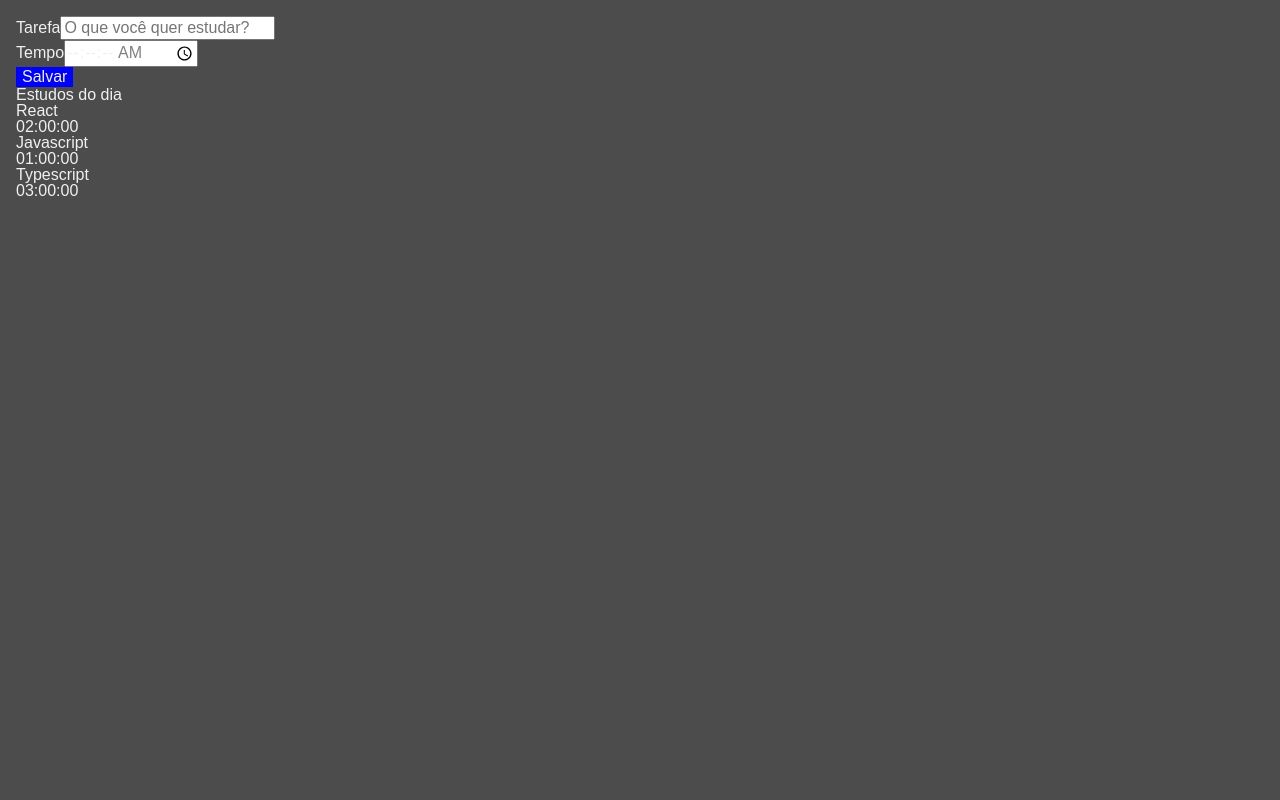
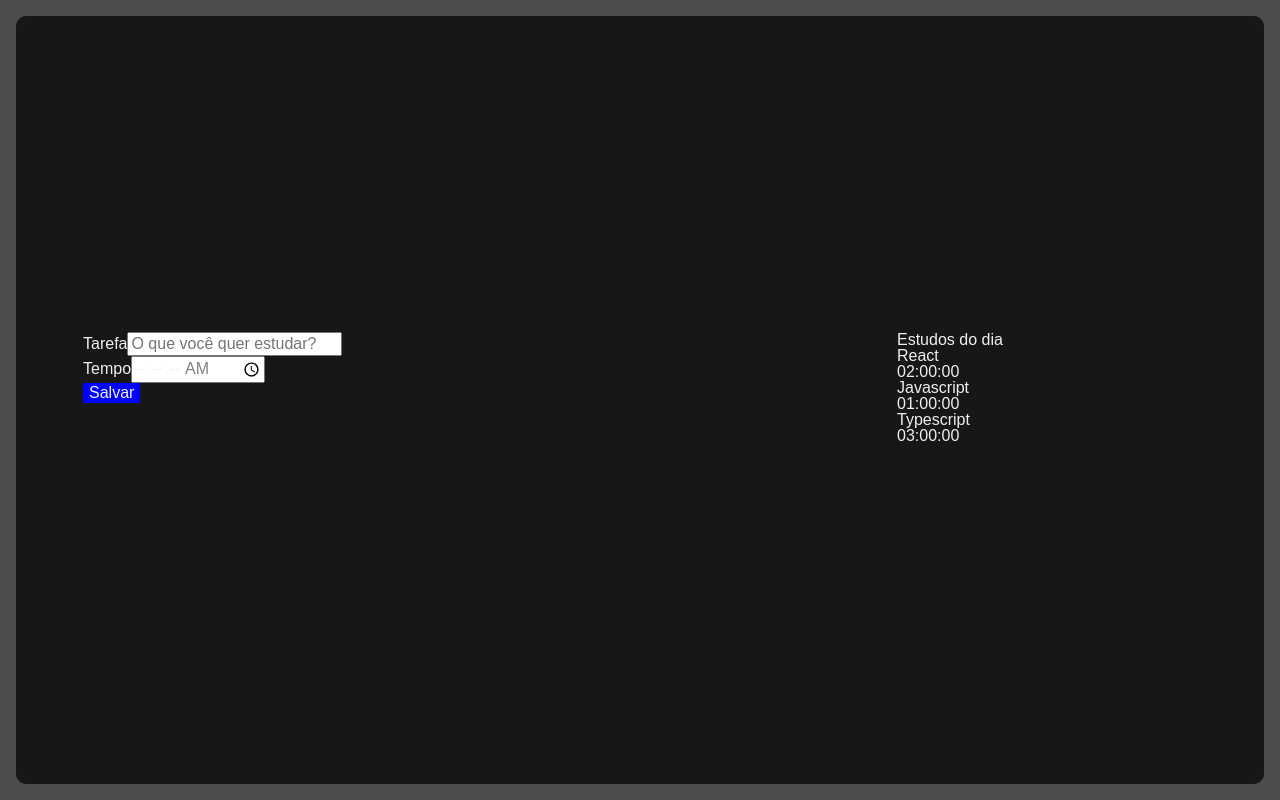
Before and after one commit to Melksedeque/alura-studies-timer, a React (Vite) app: page / in a window 1280 px wide. Built offline with nearby package versions, Linux system fonts and the light colour scheme.

Commit message:
Import SASS e mudança de classe do App

```diff
--- a/src/pages/App.tsx
+++ b/src/pages/App.tsx
@@ -1,9 +1,10 @@
 import Formulario from "../components/Formulario";
 import Lista from "../components/Lista";
+import "./style.scss";
 
 function App() {
   return (
-    <div className="App">
+    <div className="AppStyle">
       <Formulario />
       <Lista />
     </div>
```
